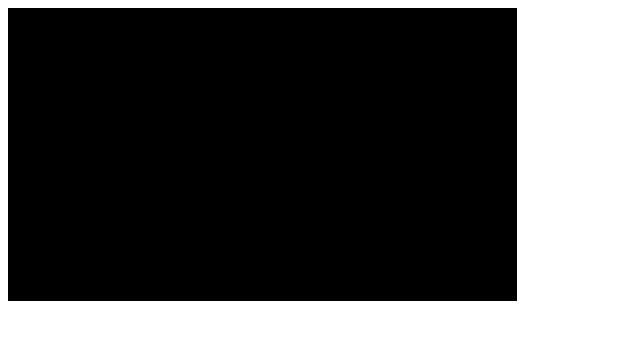
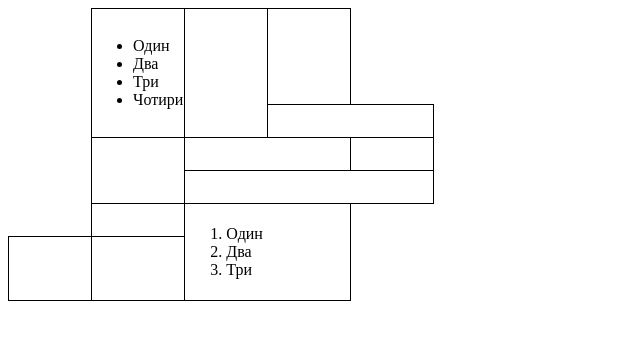
Before and after one commit to Chemodan21-05/table, a plain HTML site: page index.html in a window 1280 px wide. Shown: the whole page, without its empty margins (0-640 px from the left). Drawn offline with Linux system fonts and the light colour scheme.

Commit message:
Update index.html

```diff
--- a/index.html
+++ b/index.html
@@ -5,7 +5,7 @@
   <meta name="viewport" content="width=device-width, initial-scale=1.0">
   <style>
     table {
-      background-color: black;
+      /**background-color: black;**/
       border-collapse: collapse;
     }
     td {
```
